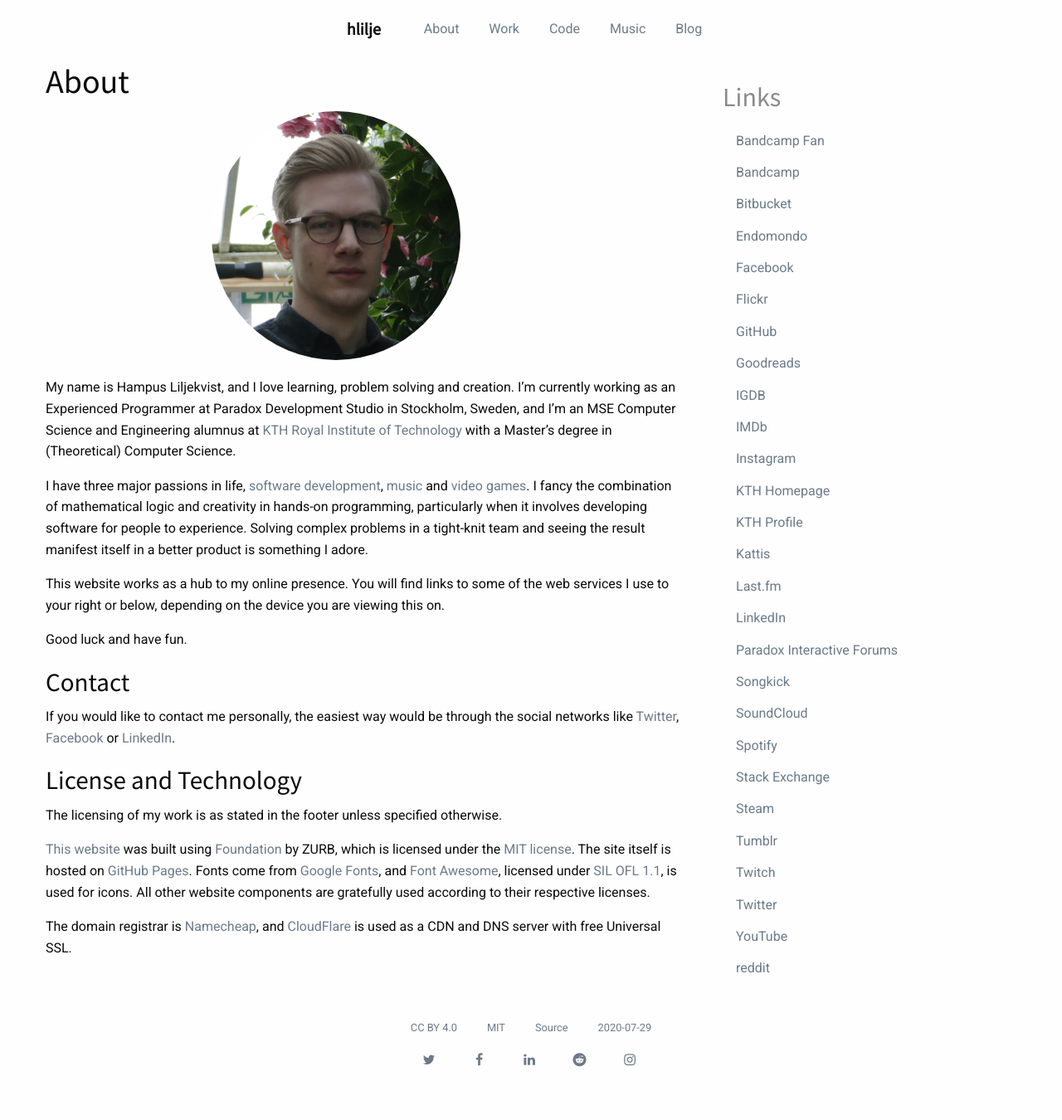
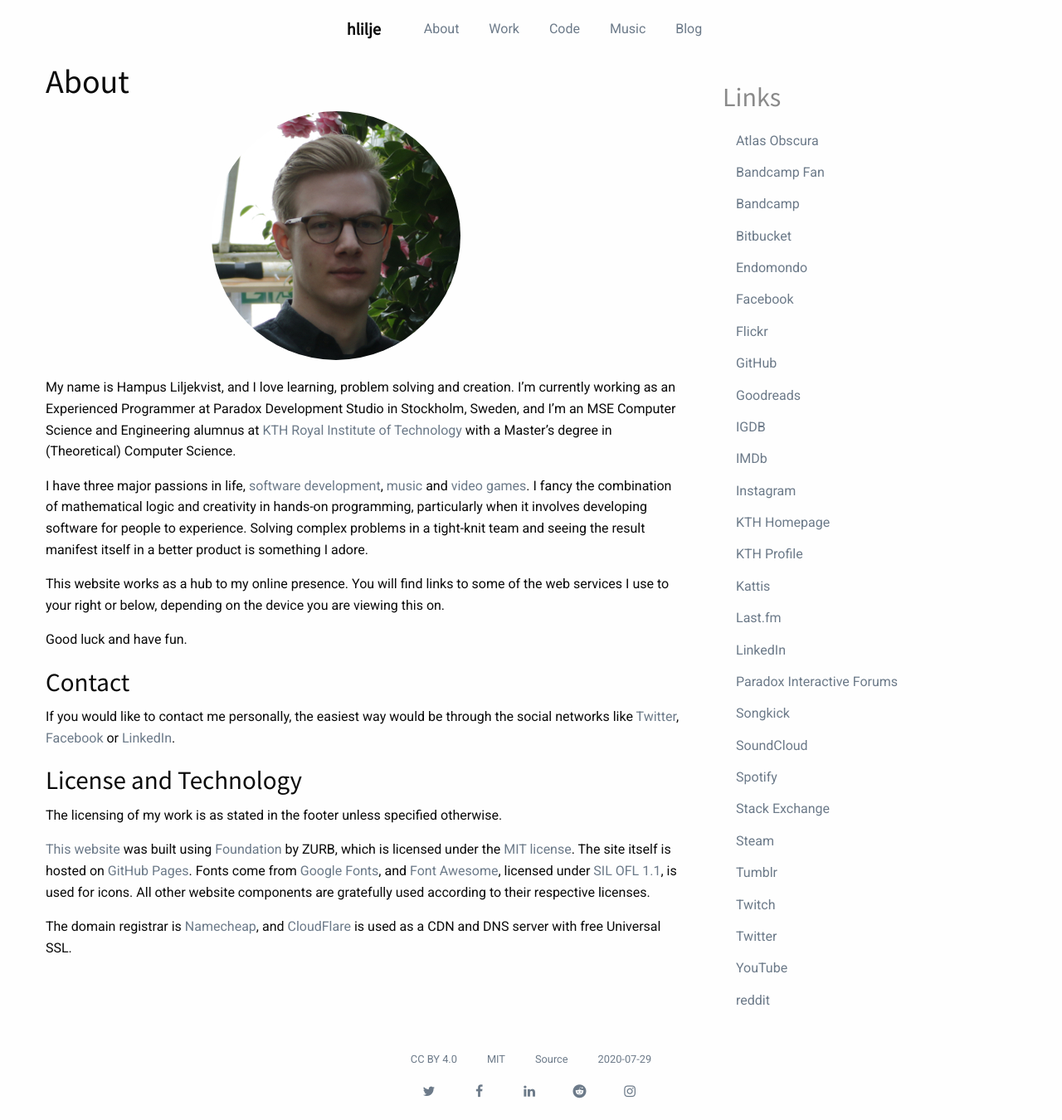
Before and after one commit to hlilje/hlilje.github.io, a Jekyll site: the page built from about.html, in a window 1280 px wide. Shown: the whole page at 83% size. Built offline with Jekyll 4.4.1, drawn with Linux system fonts in a browser that asks for light colours; nearby versions of some CDN libraries; before the commit the page ends 1312 px from its top, so only the background shows below that.

Commit message:
Update links.yml

```diff
--- a/_data/links.yml
+++ b/_data/links.yml
@@ -1,3 +1,4 @@
+atlas_obscura: ["Atlas Obscura", "https://www.atlasobscura.com/users/hlilje"]
 bandcamp_fan: ["Bandcamp Fan", "https://bandcamp.com/hlilje"]
 bandcamp: ["Bandcamp", "https://hlilje.bandcamp.com/"]
 bitbucket: ["Bitbucket", "https://bitbucket.org/hlilje"]
```
